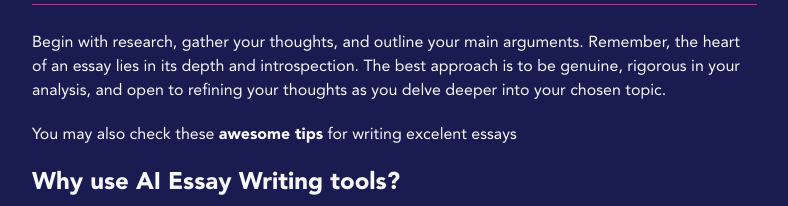
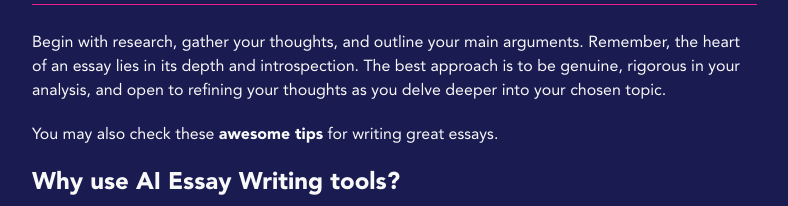
Before and after one commit to fabioferreira3/experior-website, a Next.js app: page /blog/ai-essay-writing-the-future-of-flawless-composition in a window 1280 px wide. Shown: the part 3811-4017 px from the top of the page, without its empty margins (48-836 px from the left). Built offline with nearby package versions, Linux system fonts and the light colour scheme; no server answers.

Commit message:
blog update

```diff
--- a/src/pages/blog/ai-essay-writing-the-future-of-flawless-composition.tsx
+++ b/src/pages/blog/ai-essay-writing-the-future-of-flawless-composition.tsx
@@ -182,7 +182,7 @@ const Page = () => {
         >
           awesome tips
         </Link>{" "}
-        for writing excelent essays
+        for writing great essays.
       </p>
       <h3>Why use AI Essay Writing tools?</h3>
       <p>
```
